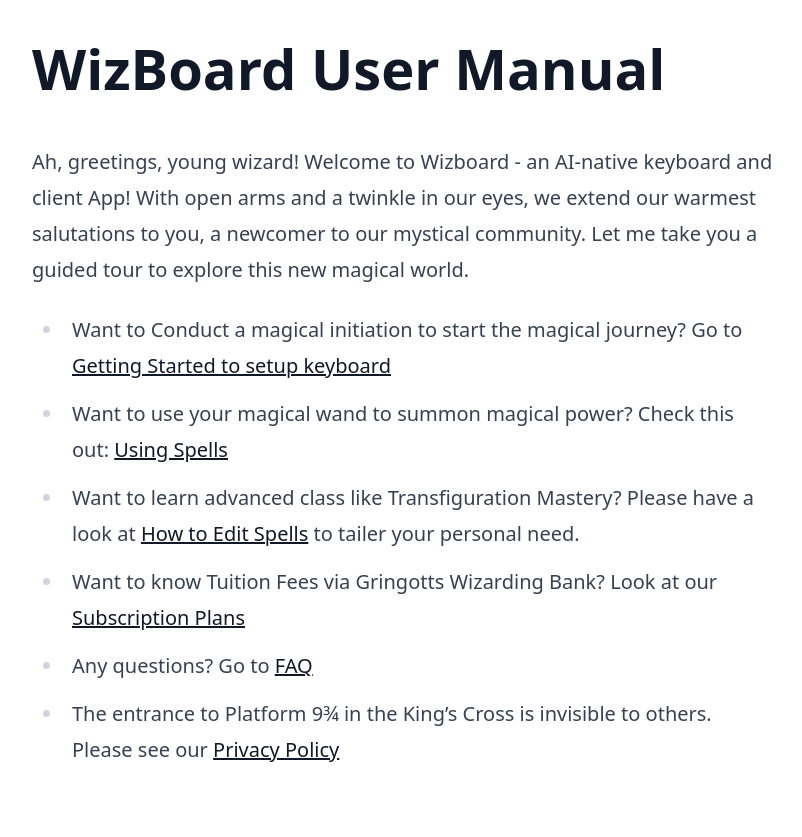
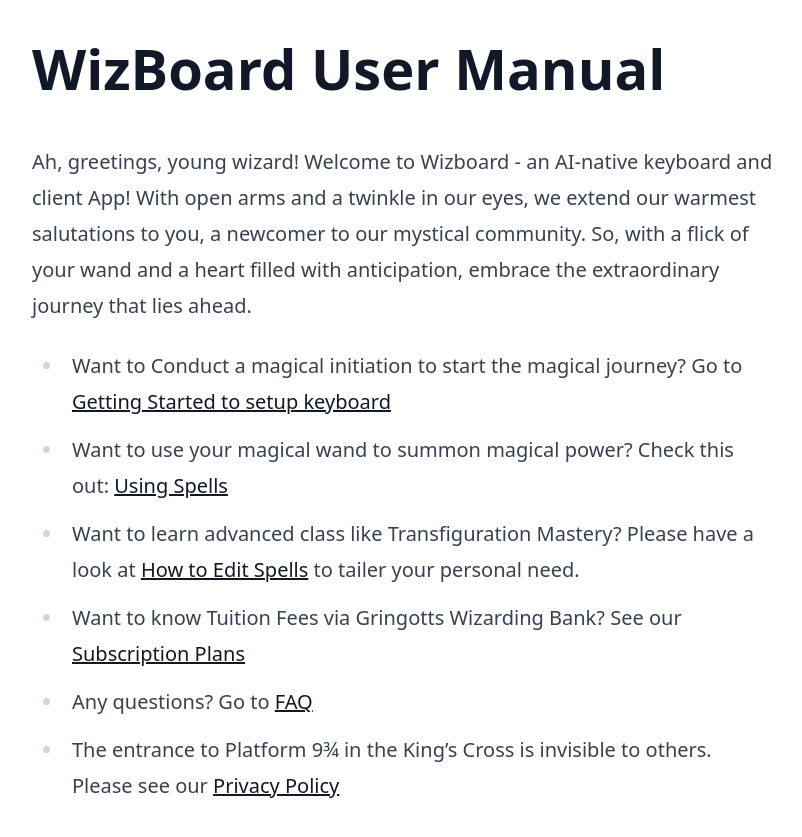
Before and after one commit to WizBoard/wizboard.github.io, a Jekyll site: the page built from docs/docs/en/help.md, in a window 1280 px wide. Shown: the top 837 px of the page, without its empty margins (72-874 px from the left). Built offline with Jekyll 4.4.1, drawn with Linux system fonts in a browser that asks for light colours; nearby versions of some CDN libraries.

Commit message:
Update help.md
Update a tour guide

```diff
--- a/docs/docs/en/help.md
+++ b/docs/docs/en/help.md
@@ -5,10 +5,10 @@
 
 # WizBoard User Manual
 
-Ah, greetings, young wizard! Welcome to Wizboard - an AI-native keyboard and client App! With open arms and a twinkle in our eyes, we extend our warmest salutations to you, a newcomer to our mystical community. Let me take you a guided tour to explore this new magical world.
+Ah, greetings, young wizard! Welcome to Wizboard - an AI-native keyboard and client App! With open arms and a twinkle in our eyes, we extend our warmest salutations to you, a newcomer to our mystical community. So, with a flick of your wand and a heart filled with anticipation, embrace the extraordinary journey that lies ahead.
 * Want to Conduct a magical initiation to start the magical journey? Go to [Getting Started to setup keyboard](setup_keyboard)
 * Want to use your magical wand to summon magical power? Check this out: [Using Spells](use_spells)
 * Want to learn advanced class like Transfiguration Mastery? Please have a look at [How to Edit Spells](edit_spells) to tailer your personal need.
-* Want to know Tuition Fees via Gringotts Wizarding Bank? Look at our [Subscription Plans](subscriptions)
+* Want to know Tuition Fees via Gringotts Wizarding Bank? See our [Subscription Plans](subscriptions)
 * Any questions?  Go to [FAQ](faq)
 * The entrance to Platform 9¾ in the King's Cross is invisible to others. Please see our [Privacy Policy](/privacy)
```
